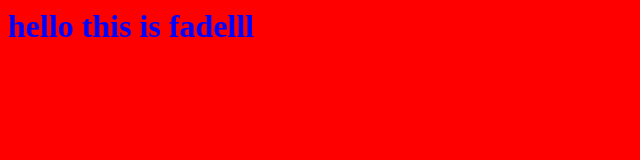
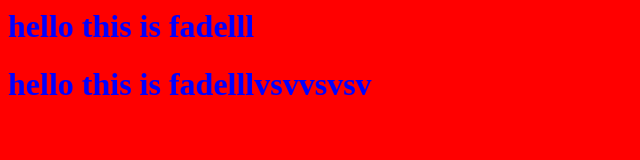
Before and after one commit to abdel2300/abdel2300, a plain HTML site: page index.html in a window 1280 px wide. Shown: the whole page, without its empty margins (0-640 px from the left). Drawn offline with Linux system fonts and the light colour scheme.

Commit message:
edit the html file

```diff
--- a/index.html
+++ b/index.html
@@ -5,5 +5,6 @@
 </head>
 <body>
 <h1>hello this is fadelll</h1>
+<h1>hello this is fadelllvsvvsvsv</h1>
 <script src="app.js"></script>
 </body>
```
